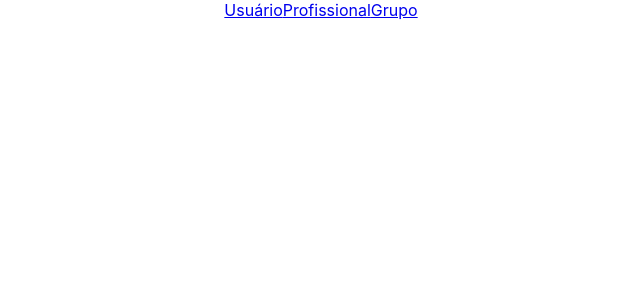
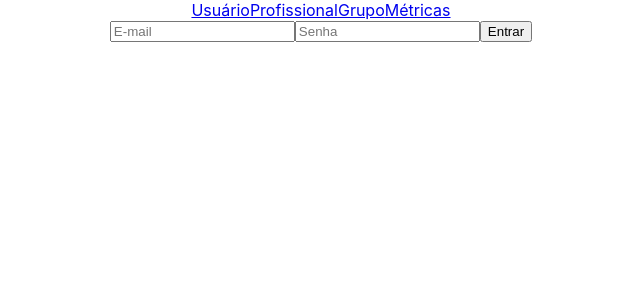
Before and after one commit to DeboraSerra/wolsports, a React (Create React App) app in the folder research-page/front/: page /login in a window 1280 px wide. Shown: the top 300 px of the page, without its empty margins (319-959 px from the left). Built offline with nearby package versions, Linux system fonts and the light colour scheme; no server answers.

Commit message:
Adiciona rota de login

```diff
--- a/research-page/front/src/App.js
+++ b/research-page/front/src/App.js
@@ -3,6 +3,8 @@ import { Routes, Route, Link } from 'react-router-dom';
 import UserForm from './pages/UserForm';
 import WorkerForm from './pages/WorkerForm';
 import GroupForm from './pages/GroupForm';
+import Login from './pages/Login';
+import Metrics from './pages/Metrics';
 
 function App() {
   return (
@@ -11,11 +13,14 @@ function App() {
         <Link to="/user">Usuário</Link>
         <Link to="/worker">Profissional</Link>
         <Link to="/group">Grupo</Link>
+        <Link to="/login">Métricas</Link>
       </nav>
       <Routes>
         <Route path="/worker" element={ <WorkerForm /> } />
         <Route path="/user" element={ <UserForm /> } />
         <Route path="/group" element={ <GroupForm /> } />
+        <Route path="/login" element={ <Login /> } />
+        <Route path="/metrics" element={ <Metrics /> } />
       </Routes>
     </div>
   );
--- /dev/null
+++ b/research-page/front/src/pages/Login.js
@@ -0,0 +1,69 @@
+import React, { useState } from 'react';
+import { useNavigate } from 'react-router-dom';
+
+export const url = process.env.REACT_APP_URL || 'http://localhost:3001';
+
+const Login = () => {
+  const [state, setState] = useState({
+    email: '',
+    password: '',
+  })
+  const [error, setError] = useState('');
+  const navigate = useNavigate();
+
+  const { email, password } = state;
+
+  const handleChange = ({ target: { name, value } }) => {
+    setState((prevSt) => ({
+      ...prevSt,
+      [name]: value,
+    }))
+  }
+
+  const handleSubmit = async (e) => {
+    e.preventDefault();
+    const obj = {
+      method: 'POST',
+      headers: {
+        Accept: 'application/json',
+        'Content-Type': 'application/json'
+      },
+      body: JSON.stringify(state),
+    };
+    const data = await fetch(`${url}/login`, obj);
+    const info = await data.json();
+    if (info.token) {
+      localStorage.setItem('token', info.token);
+      navigate('/metrics');
+      return;
+    }
+    setError(info.message || 'Usuário ou senha invalidos');
+  }
+
+  return (
+    <form onSubmit={ handleSubmit }>
+      {error && <p>{ error }</p>}
+      <input
+        type="email"
+        name="email"
+        value={ email }
+        onChange={ handleChange }
+        placeholder="E-mail"
+        aria-label="E-mail"
+      />
+      <input
+        type="password"
+        name="password"
+        value={ password }
+        onChange={ handleChange }
+        placeholder="Senha"
+        aria-label="Senha"
+      />
+      <button onSubmit={ handleSubmit } type="submit">
+        Entrar
+      </button>
+    </form>
+  )
+}
+
+export default Login;
--- /dev/null
+++ b/research-page/front/src/pages/Metrics.js
@@ -0,0 +1,12 @@
+import React, { useState } from 'react';
+import { useNavigate } from 'react-router-dom';
+
+export const url = process.env.REACT_APP_URL || 'http://localhost:3001';
+
+const Metrics = () => {
+  return (
+    <h1>Oi</h1>
+  )
+}
+
+export default Metrics;
```
